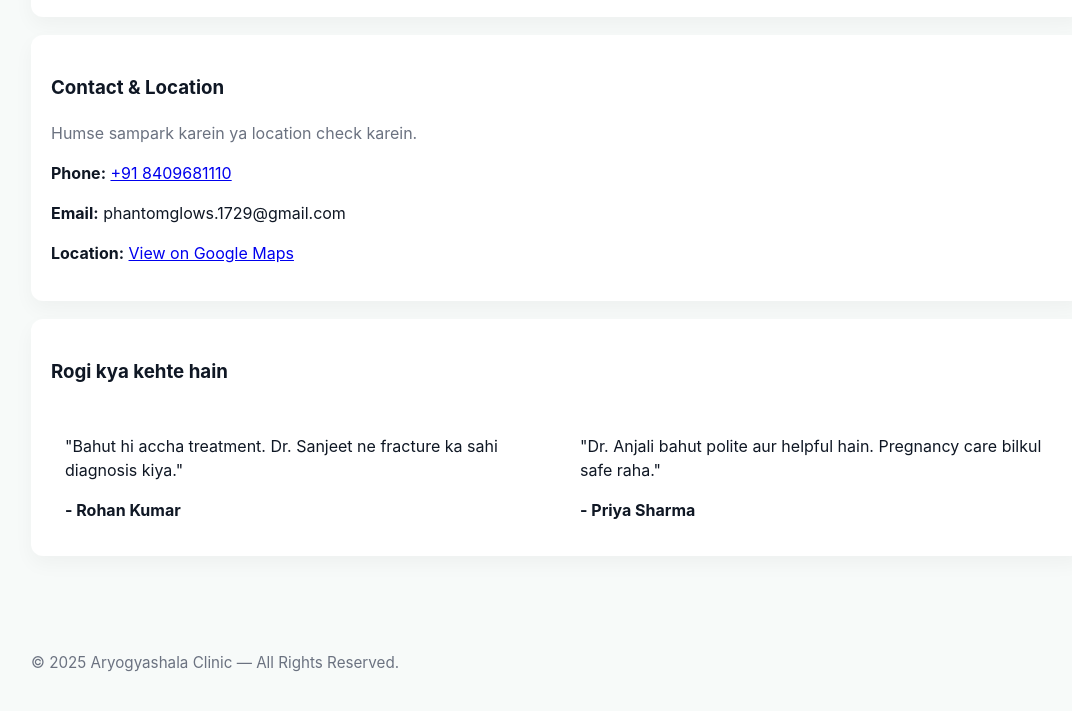
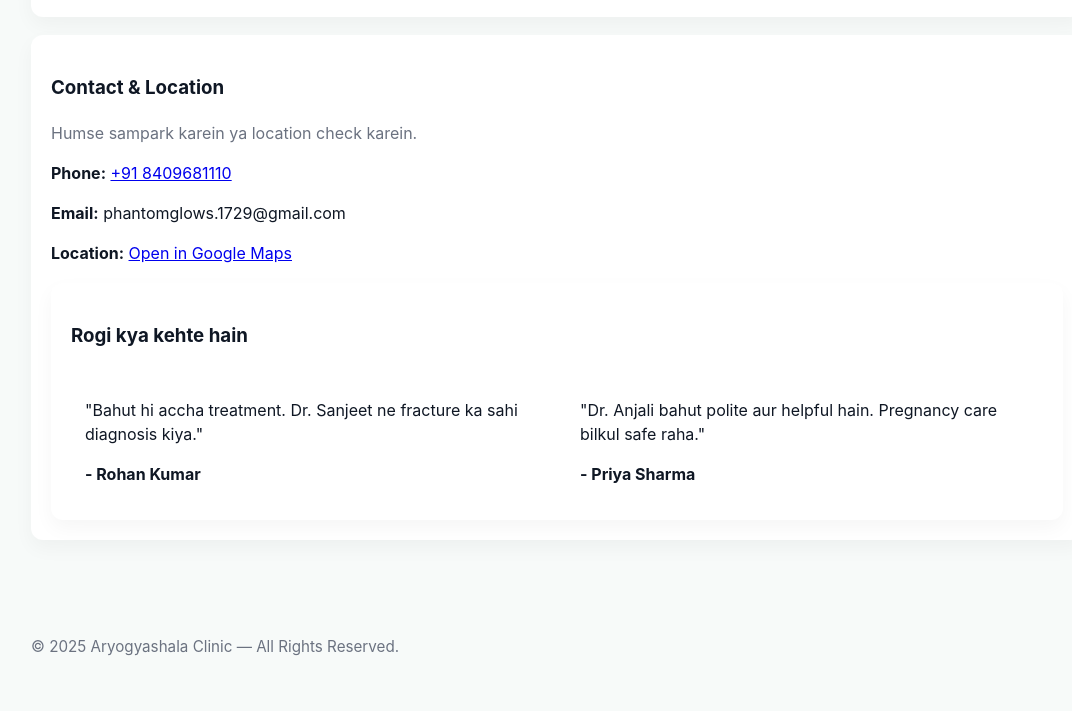
Before and after one commit to phantom1729/Hospital-, a plain HTML site: page index.html in a window 1280 px wide. Shown: the part 1823-2534 px from the top of the page, without its empty margins (83-1155 px from the left). Drawn offline with Linux system fonts and the light colour scheme.

Commit message:
Modify contact information and location link
Updated the location link to use a Google Maps search query.

```diff
--- a/index.html
+++ b/index.html
@@ -258,11 +258,14 @@
       <p class="lead">Humse sampark karein ya location check karein.</p>
 
       <div style="margin-top:12px">
-        <p><strong>Phone:</strong> <a href="tel:+918409681110">+91 8409681110</a></p>
-        <p><strong>Email:</strong> phantomglows.1729@gmail.com</p>
-        <p><strong>Location:</strong> <a href="https://maps.app.goo.gl/iCnusaxuccG1gcDr9">View on Google Maps</a></p>
-      </div>
-    </section>
+  <p><strong>Phone:</strong> <a href="tel:+918409681110">+91 8409681110</a></p>
+  <p><strong>Email:</strong> phantomglows.1729@gmail.com</p>
+  <p><strong>Location:</strong>
+    <a href="https://www.google.com/maps/search/?api=1&query=iCnusaxuccG1gcDr9">
+      Open in Google Maps
+    </a>
+  </p>
+</div>
 
     <!-- Testimonials -->
     <section class="card" id="testimonials">
```
